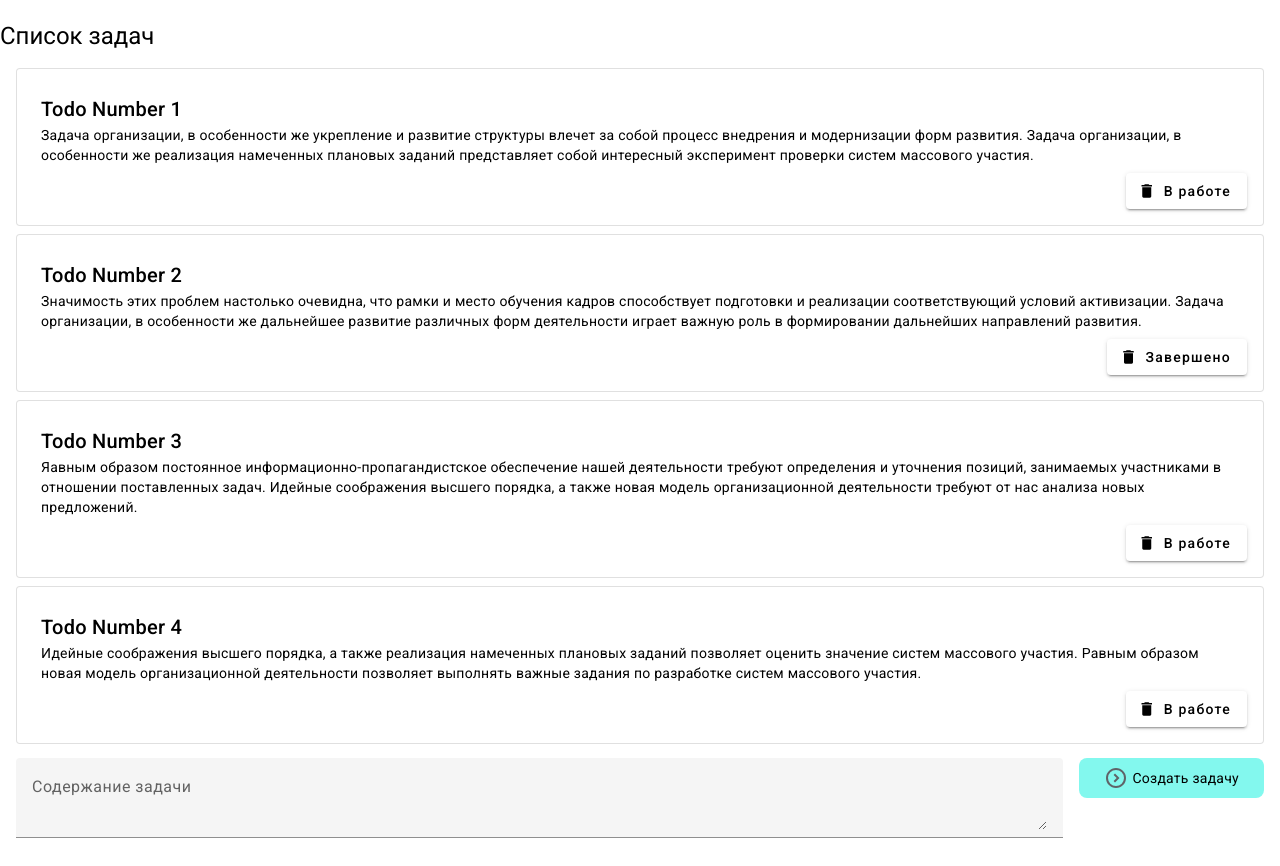
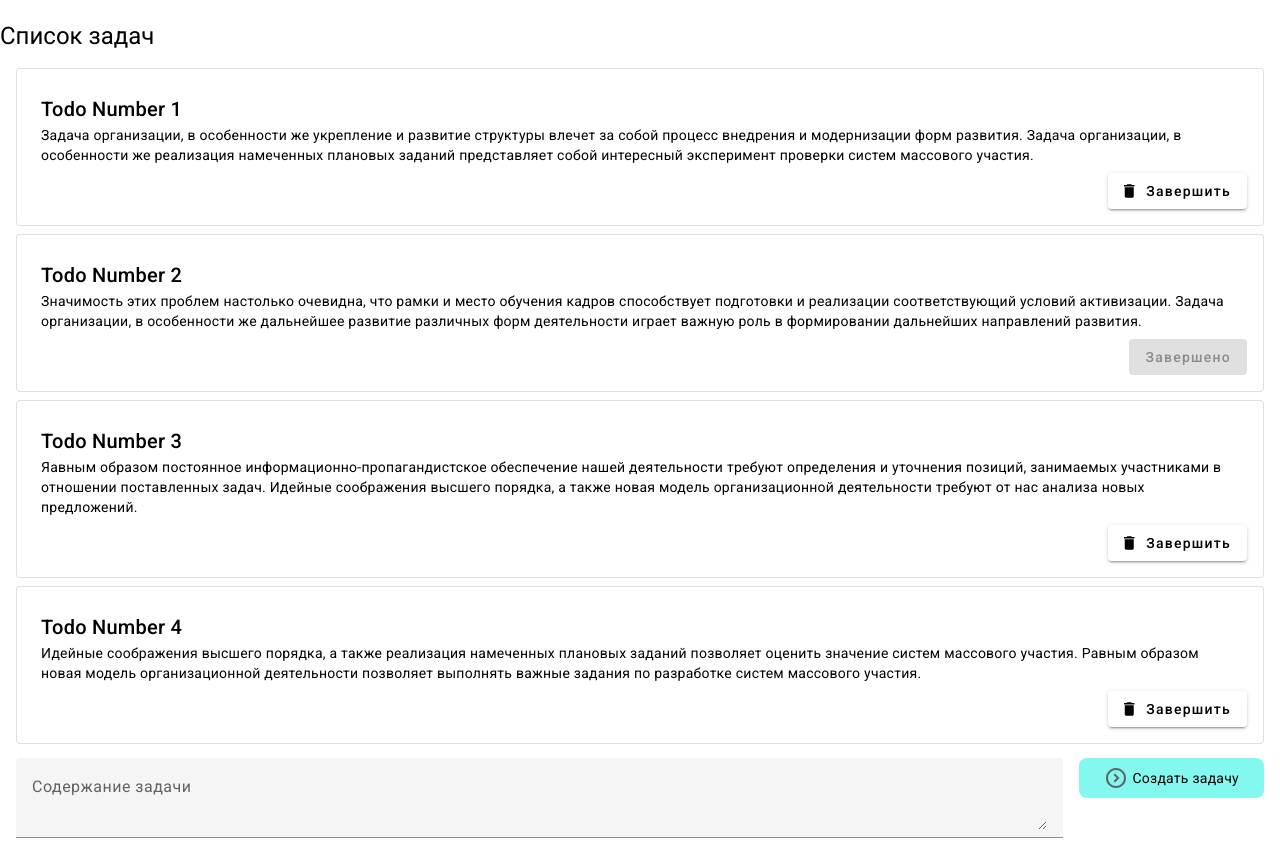
Before and after one commit to Angular-OTUS/ToDoList-VacheslavMelnikov, an Angular app in the folder todo-app-16/: page / in a window 1280 px wide. Shown: the top 866 px of the page. Built offline with nearby package versions, Linux system fonts and the light colour scheme.

Commit message:
button stay disabled

```diff
--- a/todo-app-16/src/app/components/to-do-list/to-do-list.component.html
+++ b/todo-app-16/src/app/components/to-do-list/to-do-list.component.html
@@ -9,10 +9,17 @@
         <p>{{toDo.toDoText}}</p>
       </mat-card-content>
       <mat-card-footer class="card-footer">
-        <button mat-raised-button>
+
+        <ng-container *ngIf="toDo.process; else disabled"><button
+          mat-raised-button>
           <mat-icon>delete</mat-icon>
-          {{ toDo.process? 'В работе' : 'Завершено' }}
-        </button>
+          {{'Завершить'}}
+        </button></ng-container>
+        <ng-template #disabled>
+          <button mat-raised-button disabled>
+            {{ 'Завершено' }}
+          </button>
+        </ng-template>
       </mat-card-footer>
     </mat-card>
   </li>
```
